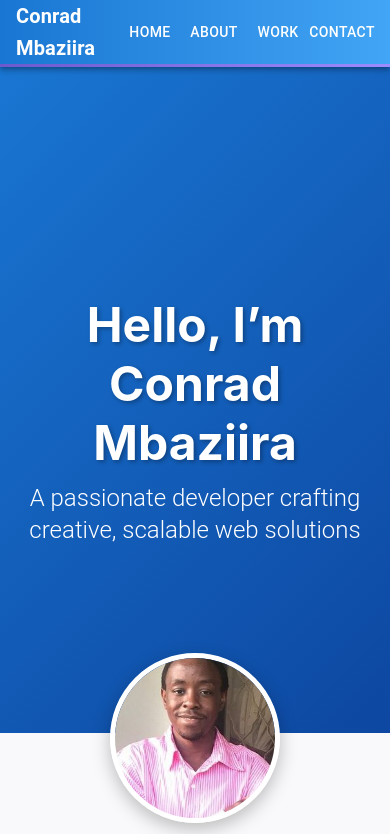
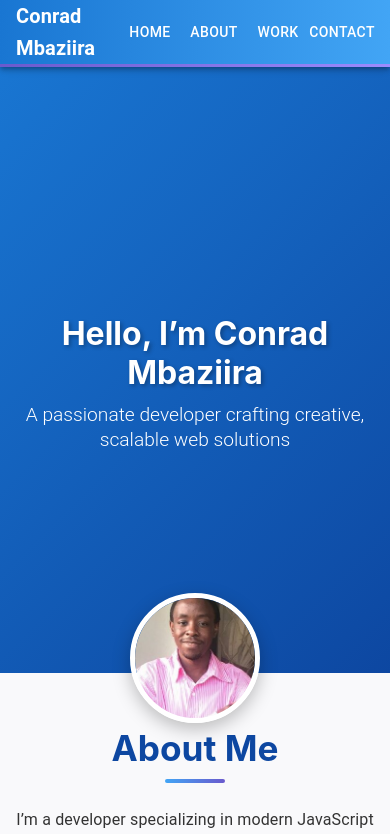
Before and after one commit to ConradPB/portfolio-react-update, a React (Vite) app in the folder portfolio/: page / in a window 390 px wide. Shown: the top 834 px of the page. Built offline with nearby package versions, Linux system fonts and the light colour scheme.

Commit message:
style completed along with animations

```diff
--- a/portfolio/src/index.css
+++ b/portfolio/src/index.css
@@ -186,3 +186,50 @@ h2::after {
   color: white;
   border-color: #1976d2;
 }
+
+/* ---------- CONTACT SECTION ---------- */
+.contact {
+  background: linear-gradient(135deg, #e3f2fd, #bbdefb);
+}
+
+.contact h2 {
+  color: #0d47a1;
+}
+
+/* ---------- FADE ANIMATIONS ---------- */
+.fade-in {
+  opacity: 0;
+  transform: translateY(25px);
+  animation: fadeIn 1s ease forwards;
+}
+
+@keyframes fadeIn {
+  to {
+    opacity: 1;
+    transform: translateY(0);
+  }
+}
+
+/* ---------- RESPONSIVE DESIGN ---------- */
+@media (max-width: 600px) {
+  .welcome h1 {
+    font-size: 2rem;
+  }
+
+  .welcome p {
+    font-size: 1.2rem;
+  }
+
+  .profile-pic {
+    width: 120px;
+    height: 120px;
+  }
+
+  .section {
+    padding: 50px 0;
+  }
+
+  .featured {
+    margin: 0 10px;
+  }
+}
```
